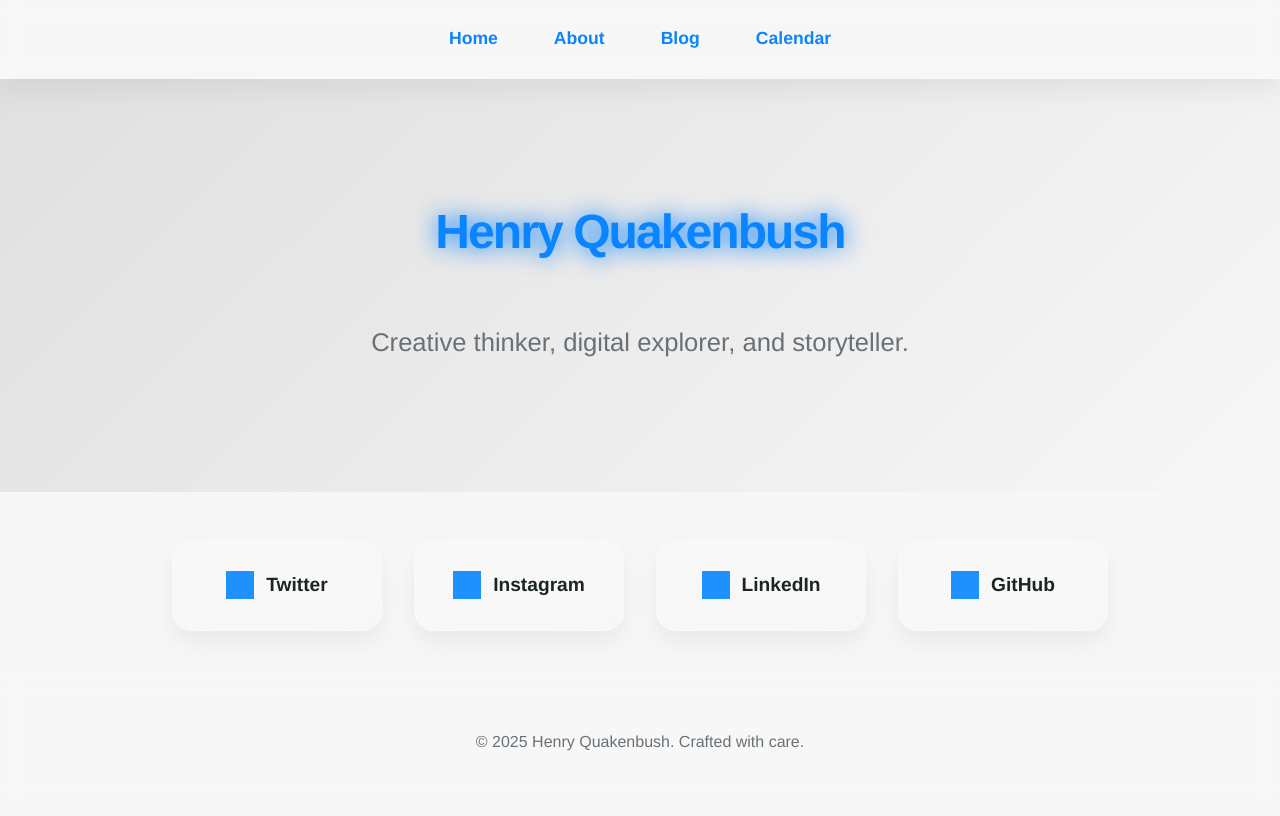
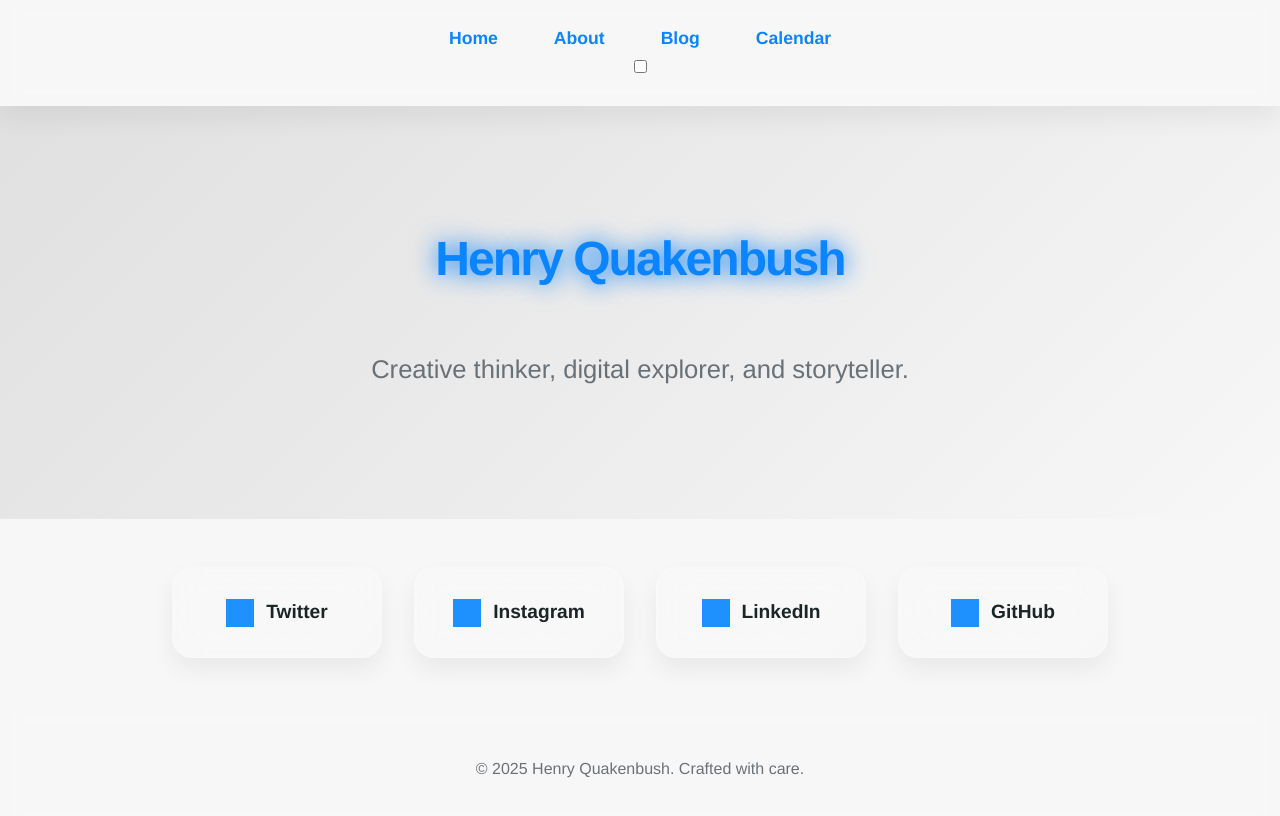
Before and after one commit to slyfox29/henry-quakenbush-site, a Next.js app: page / in a window 1280 px wide. Shown: the top 816 px of the page. Built offline with nearby package versions, Linux system fonts and the light colour scheme; grey boxes are pictures that could not be loaded.

Commit message:
Update Nav.js

```diff
--- a/components/Nav.js
+++ b/components/Nav.js
@@ -1,12 +1,45 @@
 import Link from 'next/link';
+import { useState, useEffect } from 'react';
 
 export default function Nav() {
+  const [isDarkMode, setIsDarkMode] = useState(false);
+
+  // Load theme from localStorage on mount
+  useEffect(() => {
+    const savedTheme = localStorage.getItem('theme');
+    if (savedTheme === 'dark') {
+      setIsDarkMode(true);
+      document.documentElement.setAttribute('data-theme', 'dark');
+    }
+  }, []);
+
+  // Toggle theme
+  const toggleDarkMode = () => {
+    const newMode = !isDarkMode;
+    setIsDarkMode(newMode);
+    document.documentElement.setAttribute('data-theme', newMode ? 'dark' : 'light');
+    localStorage.setItem('theme', newMode ? 'dark' : 'light');
+  };
+
   return (
     <nav className="nav">
       <Link href="/" className="nav-link">Home</Link>
       <Link href="/about" className="nav-link">About</Link>
       <Link href="/blog" className="nav-link">Blog</Link>
       <Link href="/calendar" className="nav-link">Calendar</Link>
+      <div className="toggle-container">
+        <input
+          type="checkbox"
+          id="dark-mode-toggle"
+          checked={isDarkMode}
+          onChange={toggleDarkMode}
+          className="toggle-checkbox"
+        />
+        <label htmlFor="dark-mode-toggle" className="toggle-label">
+          <span className="toggle-inner" />
+          <span className="toggle-switch" />
+        </label>
+      </div>
     </nav>
   );
 }
```
